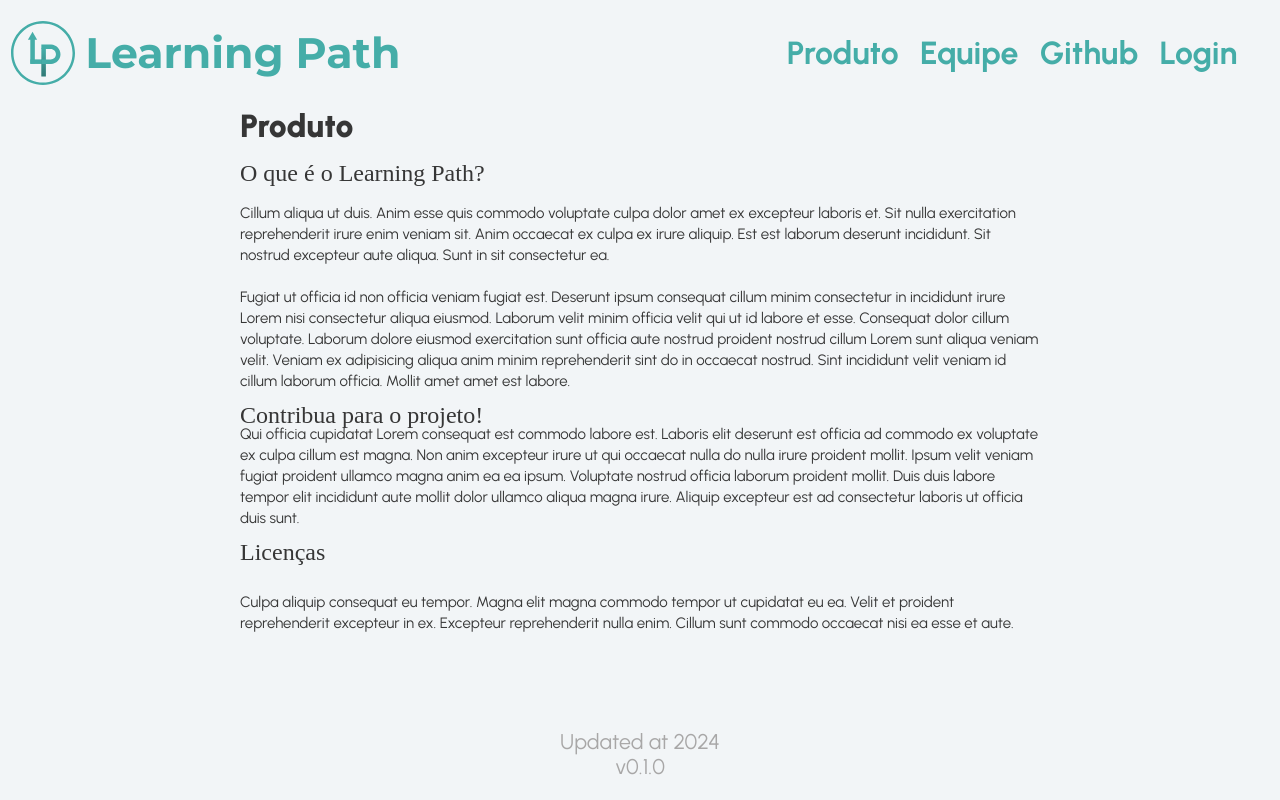
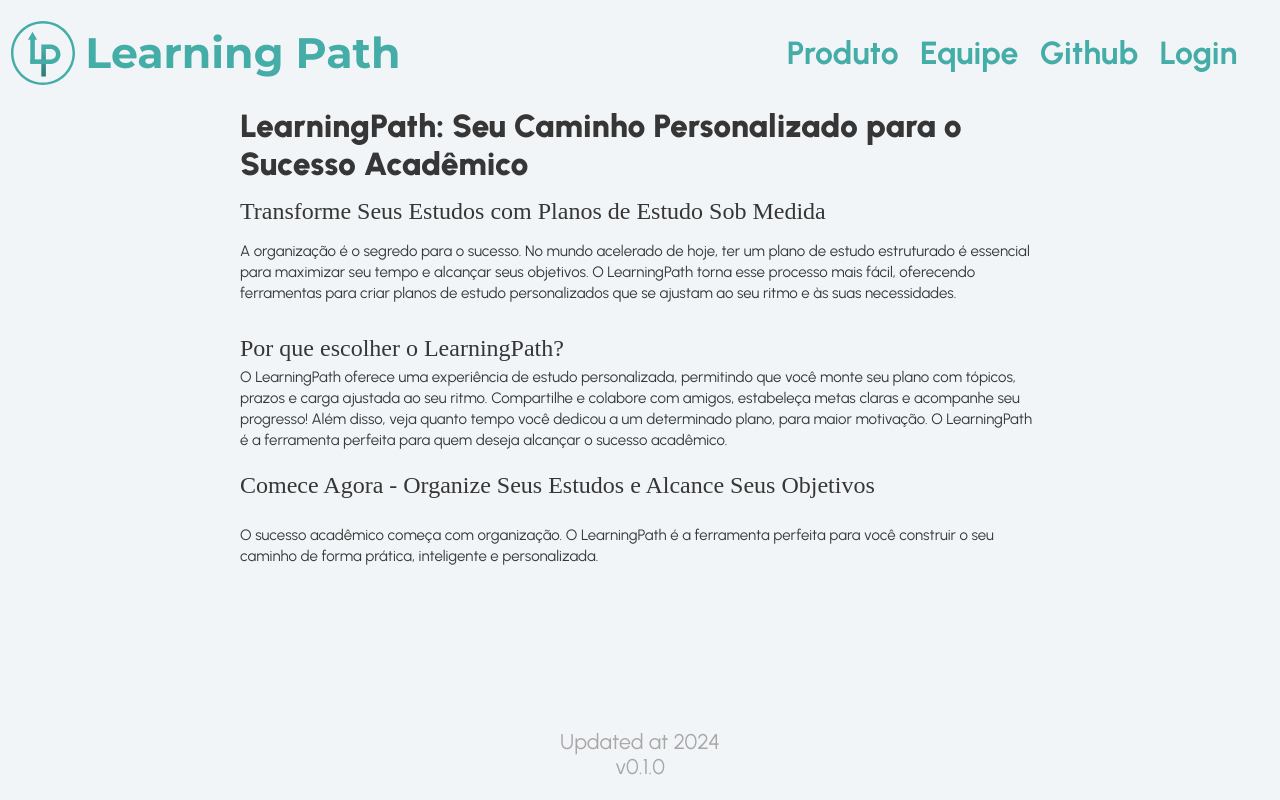
Before and after one commit to mabemoreira/LearningPath, an Angular app in the folder frontend/: page /produto in a window 1280 px wide. Built offline with nearby package versions, Linux system fonts and the light colour scheme; a web font is replaced by a local one.

Commit message:
add textos

```diff
--- a/frontend/src/app/features/login/product-page/product-page.component.html
+++ b/frontend/src/app/features/login/product-page/product-page.component.html
@@ -1,39 +1,30 @@
 <main class="container">
-    <div class="title">Produto</div>
+    <div class="title">LearningPath: Seu Caminho Personalizado para o Sucesso Acadêmico</div>
 
     <section>
-        <h2 class="section-title">O que é o Learning Path?</h2>
+        <h2 class="section-title">Transforme Seus Estudos com Planos de Estudo Sob Medida</h2>
         <p class="text-content">
-            Cillum aliqua ut duis. Anim esse quis commodo voluptate culpa dolor amet ex excepteur laboris et. Sit nulla
-            exercitation reprehenderit irure enim veniam sit. Anim occaecat ex culpa ex irure aliquip. Est est laborum
-            deserunt incididunt. Sit nostrud excepteur aute aliqua. Sunt in sit consectetur ea.
-        </p>
-        <p class="text-content">
-            Fugiat ut officia id non officia veniam fugiat est. Deserunt ipsum consequat cillum minim consectetur in
-            incididunt irure Lorem nisi consectetur aliqua eiusmod. Laborum velit minim officia velit qui ut id labore et
-            esse. Consequat dolor cillum voluptate. Laborum dolore eiusmod exercitation sunt officia aute nostrud proident
-            nostrud cillum Lorem sunt aliqua veniam velit. Veniam ex adipisicing aliqua anim minim reprehenderit sint do in
-            occaecat nostrud. Sint incididunt velit veniam id cillum laborum officia. Mollit amet amet est labore.
+            A organização é o segredo para o sucesso. No mundo acelerado de hoje, ter um plano de estudo estruturado
+            é essencial para maximizar seu tempo e alcançar seus objetivos. O LearningPath torna esse processo mais fácil,
+            oferecendo ferramentas para criar planos de estudo personalizados que se ajustam ao seu ritmo e às suas necessidades.
         </p>
     </section>
 
     <section>
-        <h2 class="section-title">Contribua para o projeto!</h2>
+        <h2 class="section-title">Por que escolher o LearningPath?</h2>
         <p class="text-content">
-            Qui officia cupidatat Lorem consequat est commodo labore est. Laboris elit deserunt est officia ad commodo ex
-            voluptate ex culpa cillum est magna. Non anim excepteur irure ut qui occaecat nulla do nulla irure proident
-            mollit. Ipsum velit veniam fugiat proident ullamco magna anim ea ea ipsum. Voluptate nostrud officia laborum
-            proident mollit. Duis duis labore tempor elit incididunt aute mollit dolor ullamco aliqua magna irure. Aliquip
-            excepteur est ad consectetur laboris ut officia duis sunt.
+            O LearningPath oferece uma experiência de estudo personalizada, permitindo que você monte seu plano com tópicos, prazos e carga ajustada ao seu ritmo.
+            Compartilhe e colabore com amigos, estabeleça metas claras e acompanhe seu progresso! Além disso, veja quanto tempo você dedicou a um determinado plano,
+            para maior motivação. O LearningPath é a ferramenta perfeita para quem deseja alcançar o sucesso acadêmico.
         </p>
     </section>
 
     <section>
-        <h2 class="section-title">Licenças</h2>
+        <h2 class="section-title">Comece Agora - Organize Seus Estudos e Alcance Seus Objetivos</h2>
         <p class="text-content">
-            Culpa aliquip consequat eu tempor. Magna elit magna commodo tempor ut cupidatat eu ea. Velit et proident
-            reprehenderit excepteur in ex. Excepteur reprehenderit nulla enim. Cillum sunt commodo occaecat nisi ea esse et
-            aute.
+            O sucesso acadêmico começa com organização. O LearningPath é a
+            ferramenta perfeita para você construir o seu caminho de forma prática,
+            inteligente e personalizada.
         </p>
     </section>
 </main>
```
